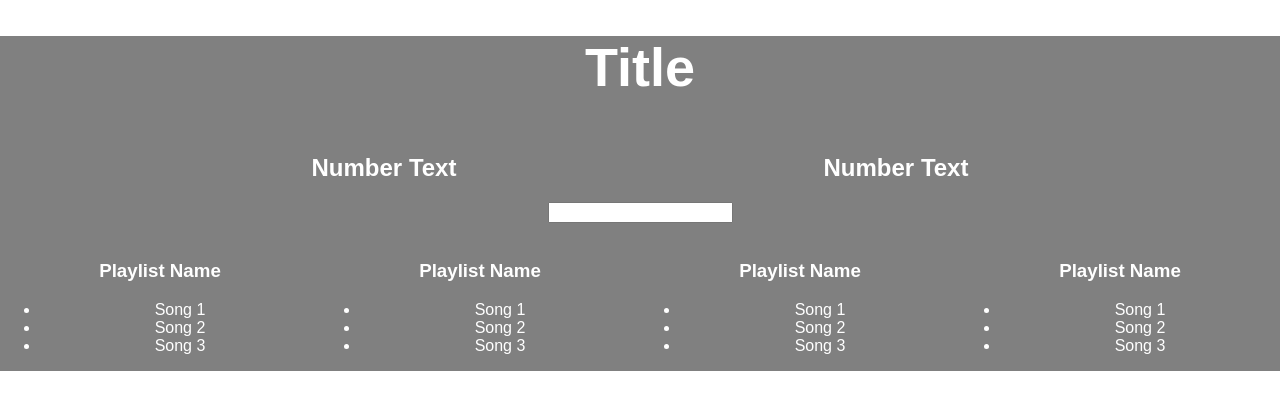
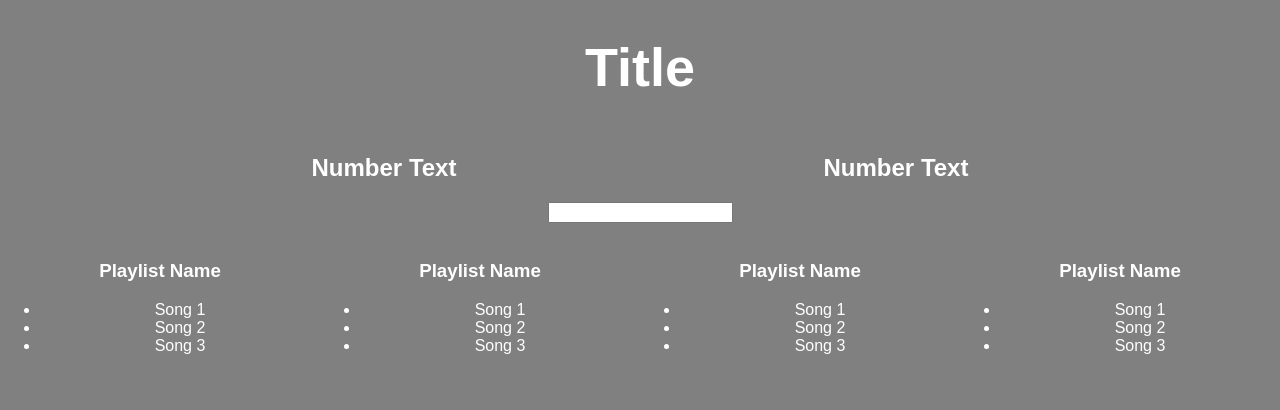
Before and after one commit to SeanSJeong/better-playlists, a React (Create React App) app: page / in a window 1280 px wide. Shown: the top 410 px of the page. Built offline with nearby package versions, Linux system fonts and the light colour scheme.

Commit message:
background color changed

```diff
--- a/src/App.css
+++ b/src/App.css
@@ -1,6 +1,8 @@
+html, body {
+  background-color: gray;
+}
 .App {
   text-align: center;
-  background: gray;
 }
 
 .App-logo {
```
